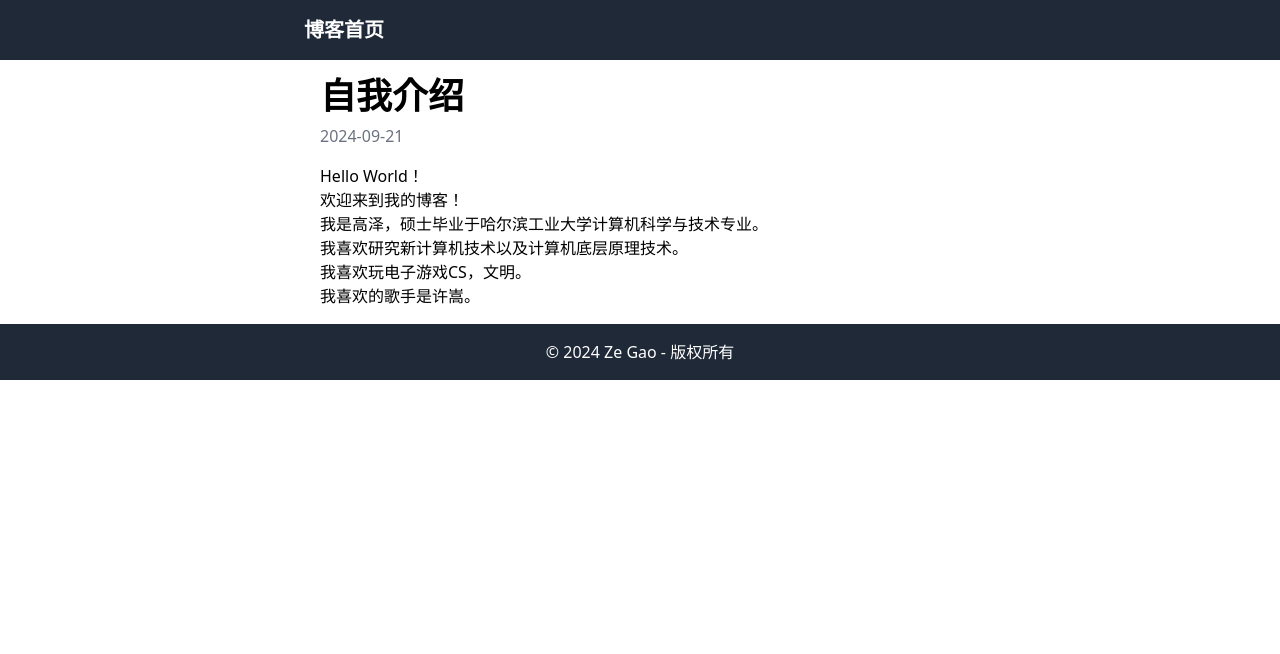
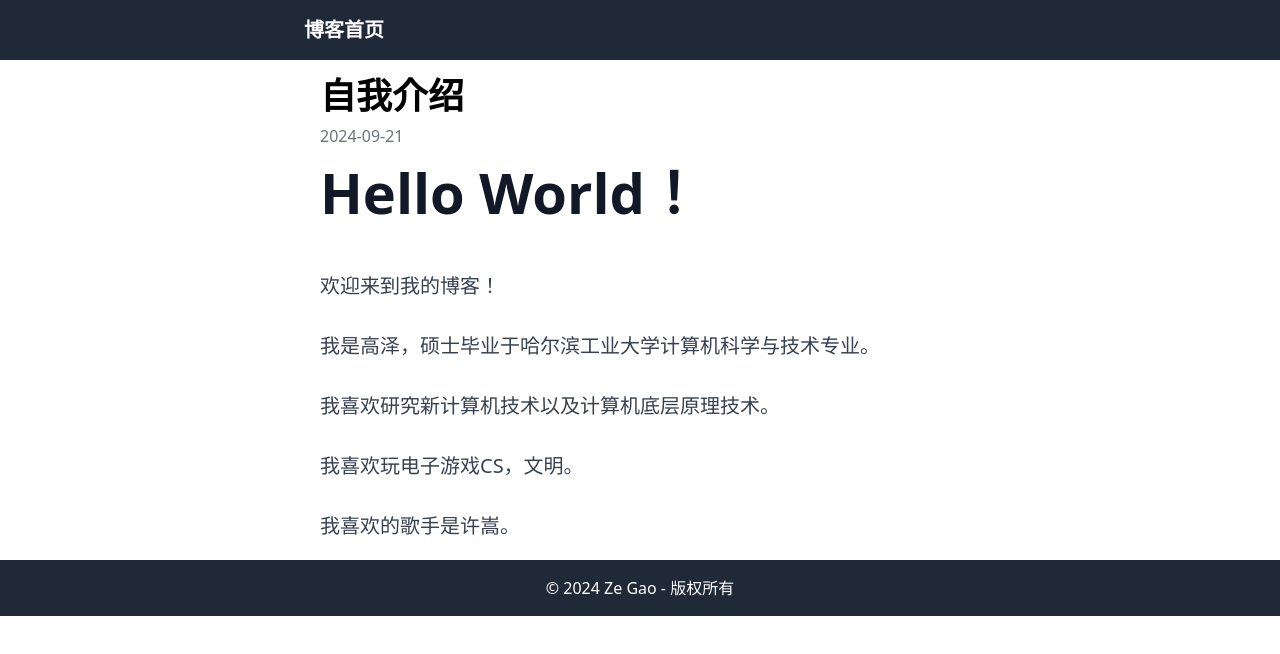
Before and after one commit to gaoze1998/my-blog, a Next.js app: page /posts/my-self in a window 1280 px wide. Shown: the top 654 px of the page. Built offline with nearby package versions, Linux system fonts and the light colour scheme.

Commit message:
fix markdow bug

```diff
--- a/package.json
+++ b/package.json
@@ -9,6 +9,7 @@
   },
   "dependencies": {
     "@cloudflare/next-on-pages": "^1.13.2",
+    "@tailwindcss/typography": "^0.5.15",
     "gray-matter": "^4.0.3",
     "next": "14.2.13",
     "react": "^18",
--- a/pages/posts/[slug].js
+++ b/pages/posts/[slug].js
@@ -10,7 +10,15 @@ export default function PostPage({ frontMatter, content }) {
       <h1 className="text-4xl font-bold mb-2">{frontMatter.title}</h1>
       <p className="text-gray-500 mb-4">{frontMatter.date}</p>
       <div className="prose lg:prose-xl">
-        <ReactMarkdown>{content}</ReactMarkdown>
+      <ReactMarkdown
+          components={{
+            h1: ({node, ...props}) => <h1 className="text-4xl" {...props} />,
+            h2: ({node, ...props}) => <h2 className="text-3xl" {...props} />,
+            // Add more custom components as needed
+          }}
+        >
+          {content}
+        </ReactMarkdown>
       </div>
     </div>
   );
--- a/tailwind.config.js
+++ b/tailwind.config.js
@@ -13,5 +13,7 @@ module.exports = {
       },
     },
   },
-  plugins: [],
+  plugins: [
+    require('@tailwindcss/typography'),
+  ],
 };
```
Also changed, not shown: 1 other file (tests, documents, lock files or other folders).
